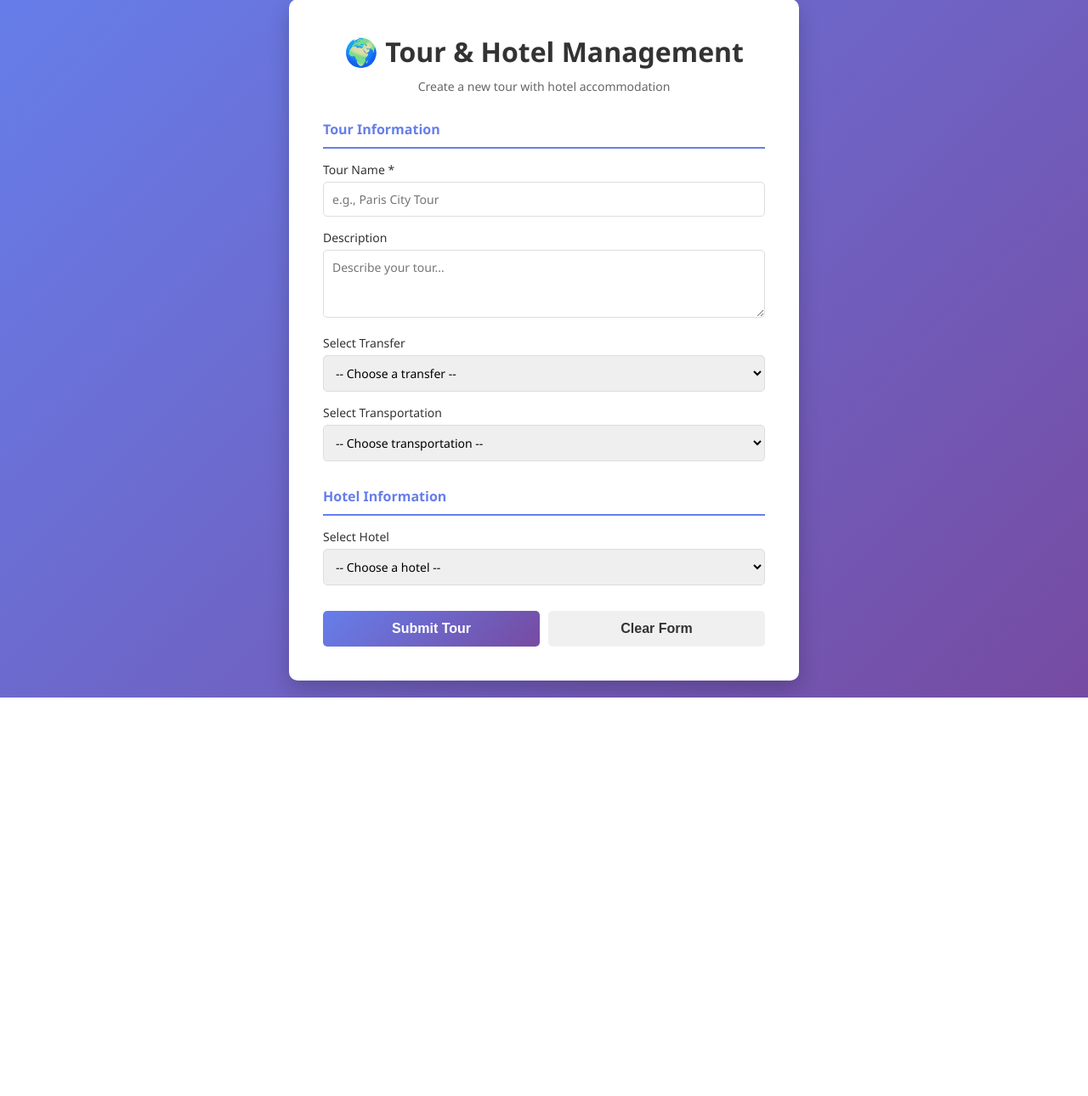
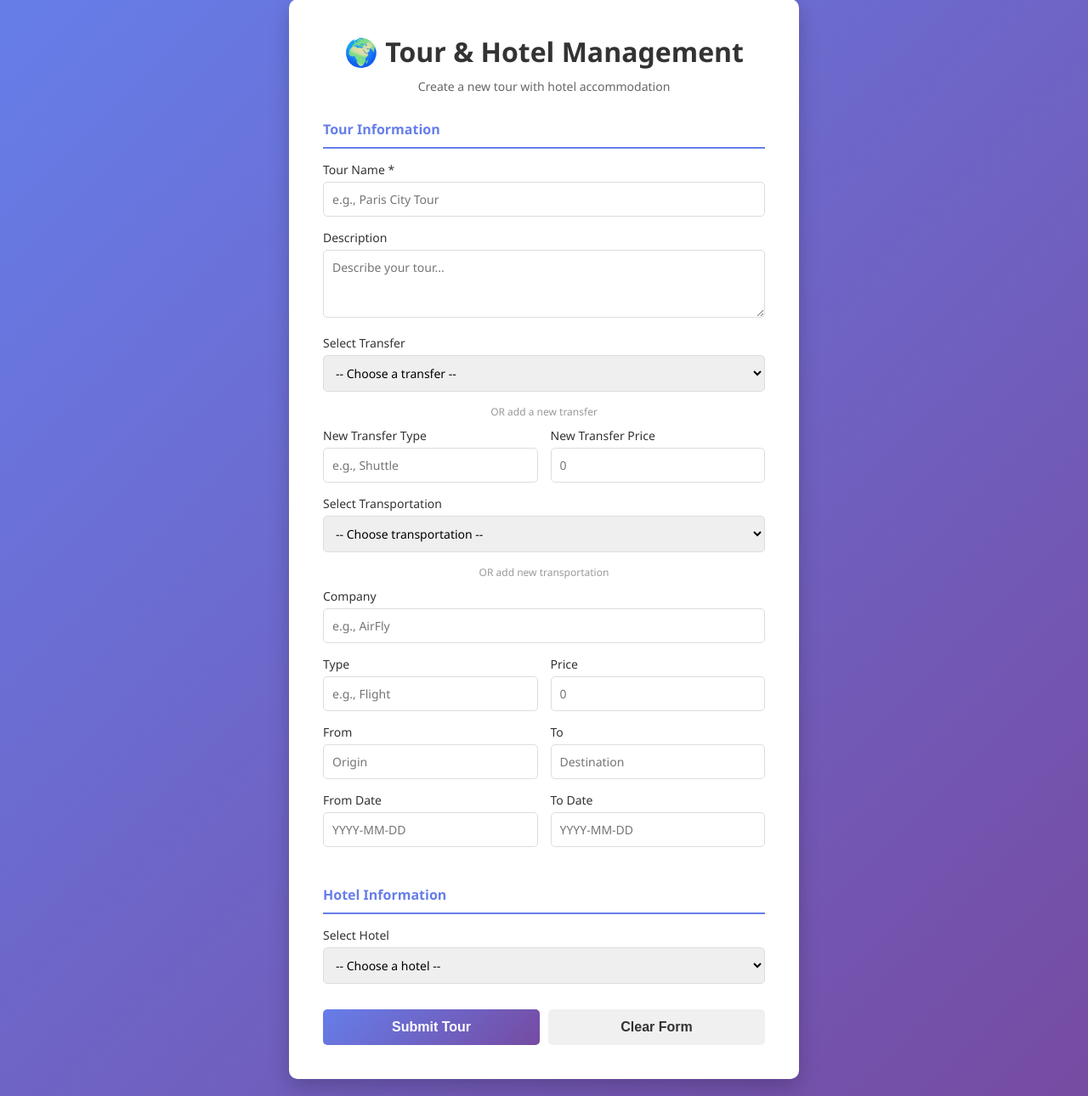
Before and after one commit to Maximovex/case3_mysql, a FastAPI app: template templates/addtour.html in a window 1280 px wide. Shown: the part 21-1311 px from the top of the page at 85% size. Before the commit the page ends 842 px from the top, so only its background shows below. Run offline with FastAPI, Linux system fonts and the light colour scheme; the template is opened without the code that fills it, so the values that code supplies are empty.

Commit message:
starting to decompose crud functions to crud.py, get_tour_detailed is working

```diff
--- a/main.py
+++ b/main.py
@@ -1,9 +1,9 @@
-from fastapi import FastAPI,Depends
+from fastapi import FastAPI
 from fastapi.templating import Jinja2Templates
 from starlette.requests import Request
-from schemas import SToursAdd, STours
-from database import Base, Tours, Customers, Orders, Managers, Hotels, Transportations,Transfers,async_sessionmaker,new_session
+from database import Tours, Customers, Orders, Managers, Hotels, Transportations,Transfers,new_session
 from sqlalchemy import select
+from crud import get_tours_detailed
 import uvicorn
 
 templates = Jinja2Templates(directory="templates")
@@ -14,61 +14,7 @@ app = FastAPI()
 
 @app.get("/")
 async def tours_page(request: Request):
-    async with new_session() as session:
-        tours = await session.execute(select(Tours))
-        tours = tours.scalars().all()
-        result = []
-
-        for tour in tours:
-            tour_dict = {
-                'id': tour.id,
-                'name': tour.name,
-                'description': tour.description,
-                'transfer':None,
-                'transport':None,
-                'total_cost': None,
-                'hotel': None
-            }
-
-            # Fetch related hotel if hotels_id exists
-            if tour.hotels_id:
-                hotel = await session.execute(select(Hotels).where(Hotels.id == tour.hotels_id))
-                hotel = hotel.scalar_one_or_none()
-                if hotel:
-                    tour_dict['hotel'] = {
-                        'id': hotel.id,
-                        'name': hotel.name,
-                        'location': hotel.location,
-                        'rating': hotel.rating,
-                        'price': hotel.price,
-                        'description': hotel.description
-                    }
-            # Fetch related transport if transport_id exists
-            if tour.transport_id:
-                transport = await session.execute(select(Transportations).where(Transportations.id == tour.transport_id))
-                transport = transport.scalar_one_or_none()
-                if transport:
-                    tour_dict['transport'] = {
-                        'id': transport.id,
-                        'type': transport.type,
-                        'company': transport.company,
-                        'price': transport.price,
-                        'from_to': transport.from_location + " to " + transport.to_location,
-                        'dates': str(transport.from_date) + " - " + str(transport.to_date)
-                    }
-            # Fetch related transfer if transfer_id exists
-            if tour.transfer_id:
-                transfer = await session.execute(select(Transfers).where(Transfers.id == tour.transfer_id))
-                transfer = transfer.scalar_one_or_none()
-                if transfer:
-                    tour_dict['transfer'] = {
-                        'id': transfer.id,
-                        'type': transfer.type,
-                        'price': transfer.price,
-                    }
-            tour_dict['total_cost'] = sum([hotel.price,transport.price,transfer.price])
-
-            result.append(tour_dict)
+    result = await get_tours_detailed(new_session)
 
     return templates.TemplateResponse('tours.html', {"request": request, "tours": result})
 
--- a/templates/addtour.html
+++ b/templates/addtour.html
@@ -189,6 +189,18 @@
                     </select>
                 </div>
 
+                <p style="text-align: center; color: #999; font-size: 12px; margin: 10px 0;">OR add a new transfer</p>
+                <div class="form-row">
+                    <div class="form-group">
+                        <label for="newTransferType">New Transfer Type</label>
+                        <input type="text" id="newTransferType" name="new_transfer_type" placeholder="e.g., Shuttle">
+                    </div>
+                    <div class="form-group">
+                        <label for="newTransferPrice">New Transfer Price</label>
+                        <input type="number" id="newTransferPrice" name="new_transfer_price" placeholder="0" step="0.01">
+                    </div>
+                </div>
+
                 <!-- Transportation Selection -->
                 <div class="form-group">
                     <label for="transportId">Select Transportation</label>
@@ -198,6 +210,42 @@
                             <option value="{{ transportation.id }}">{{ transportation.company }} ({{ transportation.type }}) - ${{ transportation.price }}</option>
                         {% endfor %}
                     </select>
+                </div>
+
+                <p style="text-align: center; color: #999; font-size: 12px; margin: 10px 0;">OR add new transportation</p>
+                <div class="form-group">
+                    <label for="newTransportCompany">Company</label>
+                    <input type="text" id="newTransportCompany" name="new_transport_company" placeholder="e.g., AirFly">
+                </div>
+                <div class="form-row">
+                    <div class="form-group">
+                        <label for="newTransportType">Type</label>
+                        <input type="text" id="newTransportType" name="new_transport_type" placeholder="e.g., Flight">
+                    </div>
+                    <div class="form-group">
+                        <label for="newTransportPrice">Price</label>
+                        <input type="number" id="newTransportPrice" name="new_transport_price" placeholder="0" step="0.01">
+                    </div>
+                </div>
+                <div class="form-row">
+                    <div class="form-group">
+                        <label for="newTransportFrom">From</label>
+                        <input type="text" id="newTransportFrom" name="new_transport_from" placeholder="Origin">
+                    </div>
+                    <div class="form-group">
+                        <label for="newTransportTo">To</label>
+                        <input type="text" id="newTransportTo" name="new_transport_to" placeholder="Destination">
+                    </div>
+                </div>
+                <div class="form-row">
+                    <div class="form-group">
+                        <label for="newTransportFromDate">From Date</label>
+                        <input type="text" id="newTransportFromDate" name="new_transport_from_date" placeholder="YYYY-MM-DD">
+                    </div>
+                    <div class="form-group">
+                        <label for="newTransportToDate">To Date</label>
+                        <input type="text" id="newTransportToDate" name="new_transport_to_date" placeholder="YYYY-MM-DD">
+                    </div>
                 </div>
             </div>
 
--- a/templates/tours.html
+++ b/templates/tours.html
@@ -271,7 +271,7 @@
                                 <div class="hotel-info">
                                     <div class="hotel-item">
                                         <span class="hotel-label">Hotel Name</span>
-                                        <span class="hotel-value">{{ tour.hotel.name }}</span>
+                                        <span class="hotel-value"><a href="hotel/{{ tour.hotel.id }}" target="_blank"      rel="noopener"       style="margin-left:8px;font-size:12px;">{{ tour.hotel.name }}</a></span>
                                     </div>
                                     <div class="hotel-item">
                                         <span class="hotel-label">Rating</span>
```
Also changed, not shown: crud.py (+114 -13 lines), database.py (+8 -8 lines), schemas.py (+39 -2 lines), templates/hotel.html (added, +44 -0 lines).
